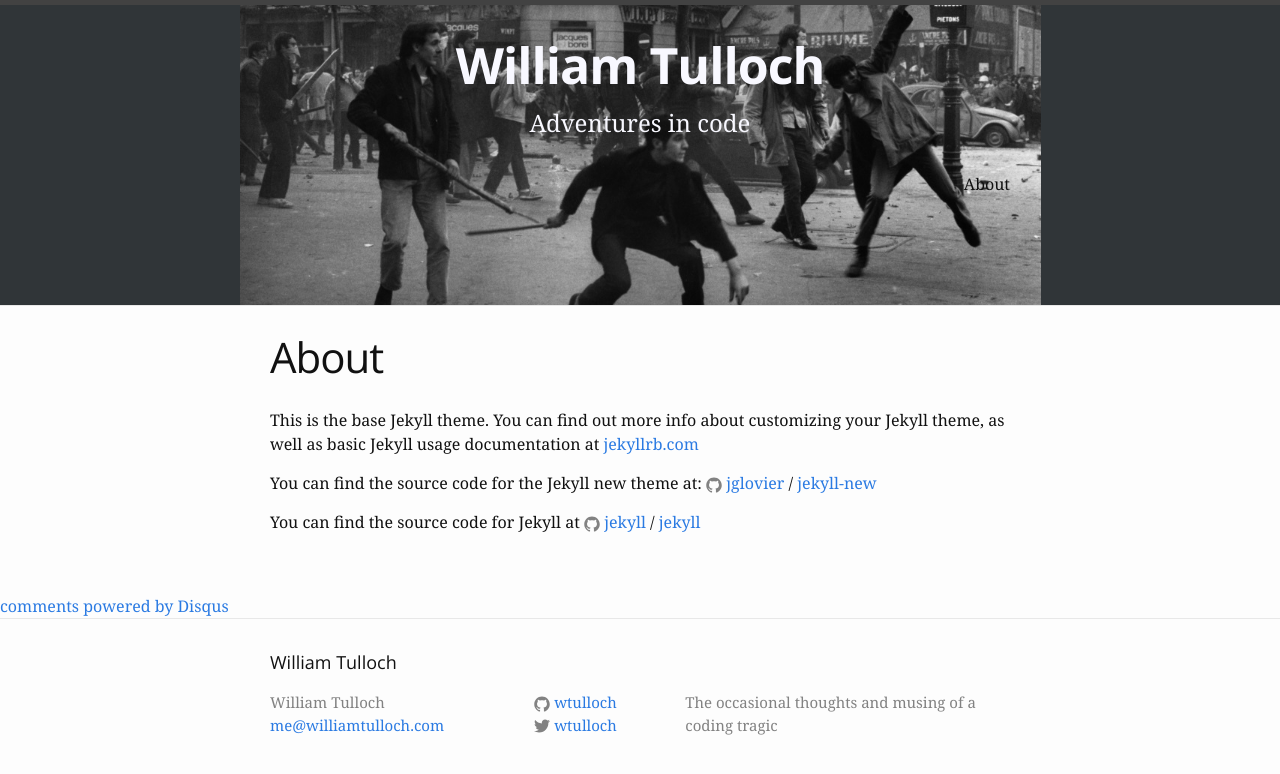
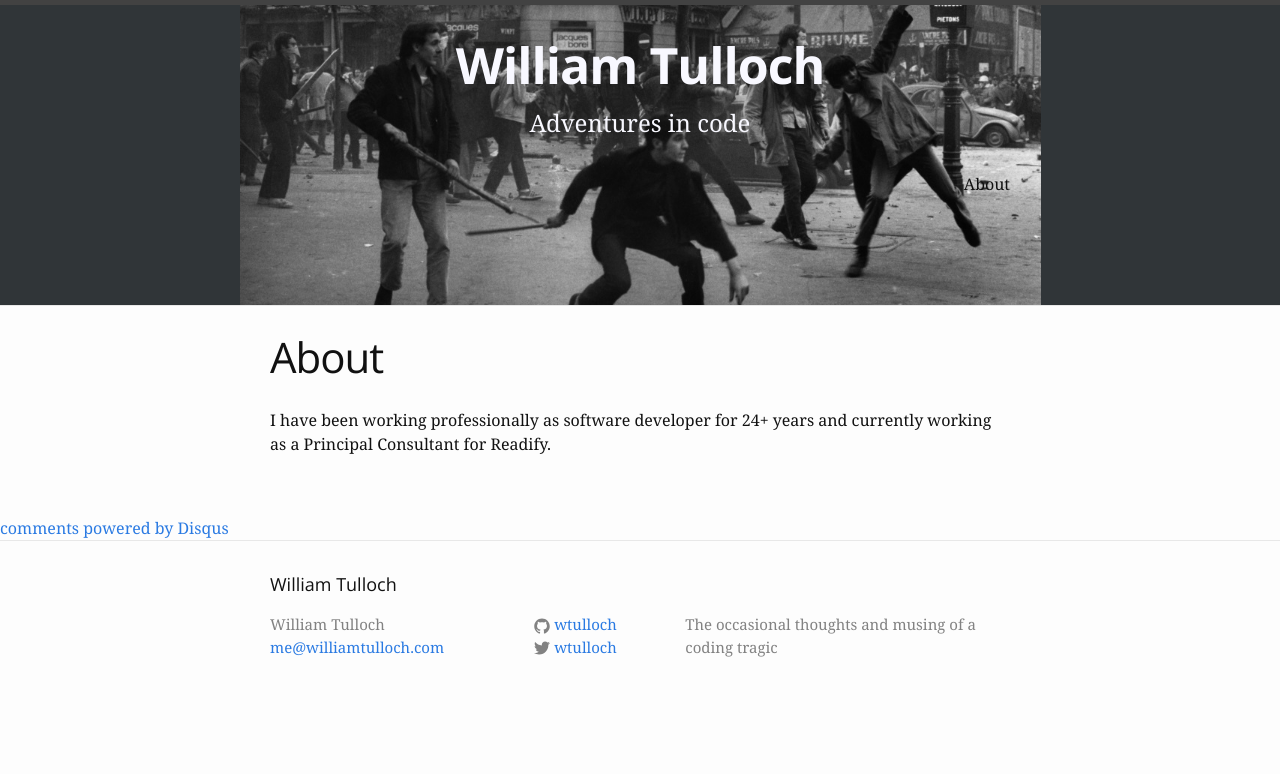
Before and after one commit to wtulloch/wtulloch.github.io, a Jekyll site: the page built from about.md, in a window 1280 px wide. Shown: the top 774 px of the page. Built offline with Jekyll 4.4.1, drawn with Linux system fonts in a browser that asks for light colours; comment, search, counter and statistics services are not loaded.

Commit message:
general check in

```diff
--- a/about.md
+++ b/about.md
@@ -4,12 +4,4 @@ title: About
 permalink: /about/
 ---
 
-This is the base Jekyll theme. You can find out more info about customizing your Jekyll theme, as well as basic Jekyll usage documentation at [jekyllrb.com](http://jekyllrb.com/)
-
-You can find the source code for the Jekyll new theme at:
-{% include icon-github.html username="jglovier" %} /
-[jekyll-new](https://github.com/jglovier/jekyll-new)
-
-You can find the source code for Jekyll at
-{% include icon-github.html username="jekyll" %} /
-[jekyll](https://github.com/jekyll/jekyll)
+I have been working professionally as software developer for 24+ years and currently working as a Principal Consultant for Readify.
```
Also changed, not shown: _drafts/Asp.NetCore2.1-unit-Testing-HttpClient.md (added, +7 -0 lines), _posts/2017-12-22-documenting-angular.md (+1 -0 lines), _posts/2017-12-22-vsts-angular-unittests.md (+1 -1 lines).
